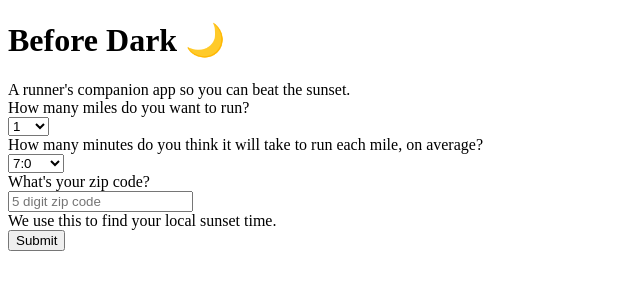
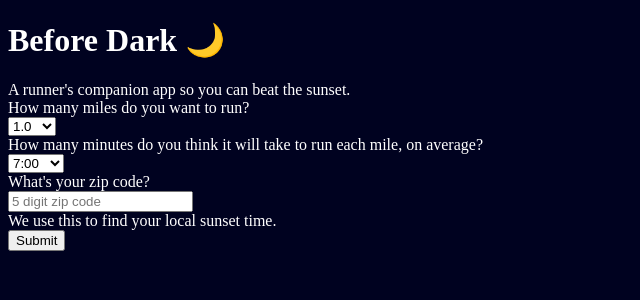
Before and after one commit to jimburch/before-dark, a Next.js app: page /Index in a window 1280 px wide. Shown: the top 300 px of the page, without its empty margins (0-640 px from the left). Built offline with nearby package versions, Linux system fonts and the light colour scheme.

Commit message:
added global stylesheet

```diff
--- a/components/Input.js
+++ b/components/Input.js
@@ -20,7 +20,7 @@ const Input = ({ toggle, getSunset }) => {
   const buildMilesArray = () => {
     const result = [];
     for (let i = 1; i <= 10; i += 0.5) {
-      result.push(i);
+      result.push(i.toFixed(1));
     }
     setMiles(result);
   };
@@ -29,9 +29,12 @@ const Input = ({ toggle, getSunset }) => {
     const result = [];
     let minutes = 7;
     let seconds = 0;
-    while (minutes < 15) {
-      let time = minutes + ':' + seconds;
-      result.push(time);
+    while (minutes <= 15) {
+      if (seconds === 0) {
+        result.push(minutes + ':00');
+      } else {
+        result.push(minutes + ':' + seconds);
+      }
       if (seconds === 45) {
         minutes += 1;
         seconds = 0;
--- a/pages/Index.js
+++ b/pages/Index.js
@@ -144,9 +144,9 @@ const Index = () => {
     <div className="app-container">
       <h1>Before Dark 🌙</h1>
       <div className="tagline">A runner's companion app so you can beat the sunset.</div>
-      <Input toggle={toggle} getSunset={getSunset} />
       {toggle ? <Result className="result" sunset={sunset} runTime={runTime} leaveTime={leaveTime} /> : null}
       {toggle ? <button className="again-btn" variant="primary" type="submit" onClick={e => clearResult(e)}>Run Again</button> : null}
+      <Input toggle={toggle} getSunset={getSunset} />
     </div>
   );
 };
--- /dev/null
+++ b/pages/_app.js
@@ -0,0 +1,7 @@
+import '../styles/globals.css';
+
+const MyApp = ({ Component, pageProps }) => {
+  return <Component {...pageProps} />
+};
+
+export default MyApp;
--- a/styles/globals.css
+++ b/styles/globals.css
@@ -0,0 +1,4 @@
+body {
+  color: white;
+  background-color: #000220;
+}
```
